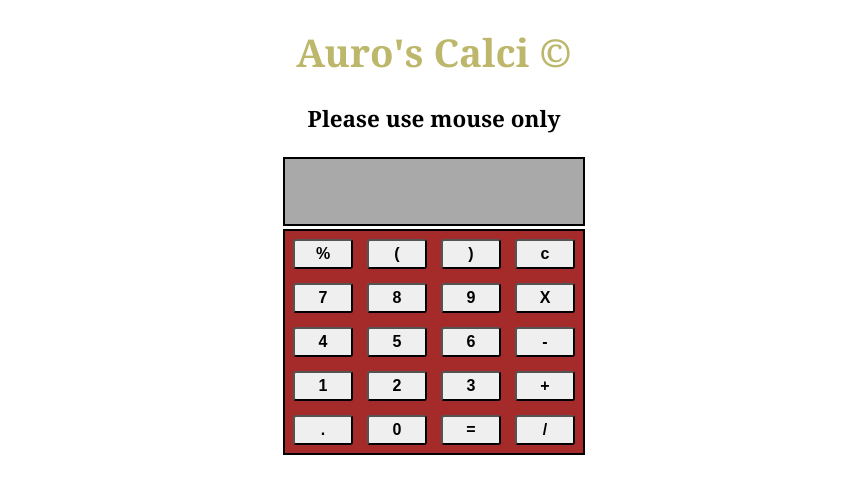
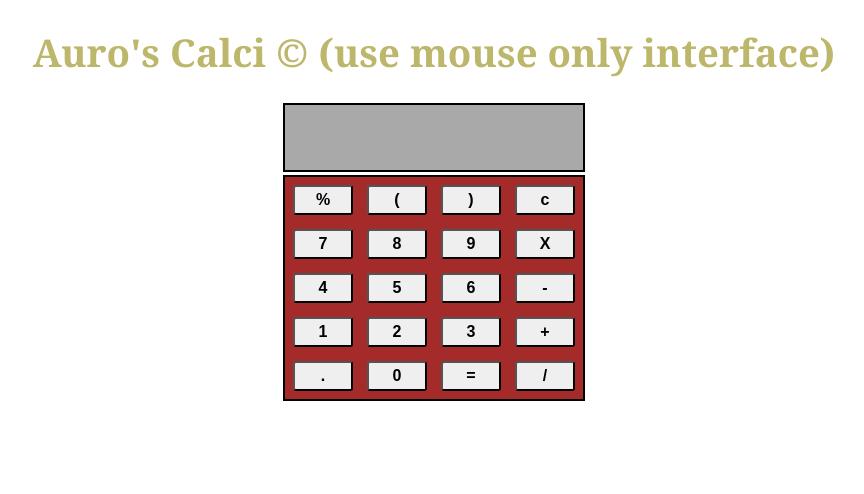
Before and after one commit to aurokumarsahu/calci, a plain HTML site: page calculator/index.html in a window 1280 px wide. Shown: the whole page, without its empty margins (206-1070 px from the left). Drawn offline with Linux system fonts and the light colour scheme.

Commit message:
Update index.html

```diff
--- a/calculator/index.html
+++ b/calculator/index.html
@@ -9,9 +9,9 @@
 <body>
     <div class="container">
     <h1>
-        Auro's Calci &#169;
+        Auro's Calci &#169; (use mouse only interface)
     </h1>
-        <h3>Please use mouse only</h3>
+
     <div class="cal">
     <input type="text" id="display">
 
```
